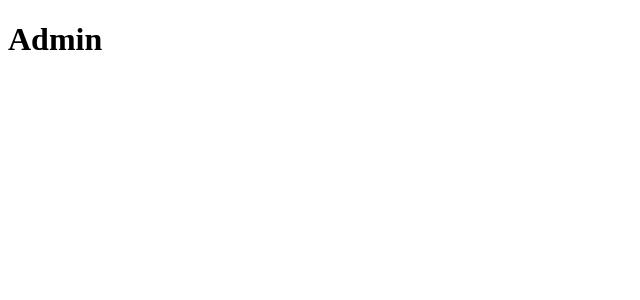
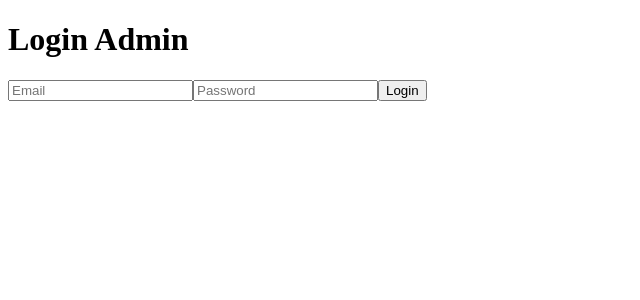
Before and after one commit to Elfeny7/newsapp-admin, a React (Vite) app: page /login in a window 1280 px wide. Shown: the top 300 px of the page, without its empty margins (0-640 px from the left). Built offline with nearby package versions, Linux system fonts and the light colour scheme.

Commit message:
feat(auth): login base logic

```diff
--- a/src/App.jsx
+++ b/src/App.jsx
@@ -1,10 +1,22 @@
+import { Routes, Route } from "react-router-dom";
+import Login from "./pages/Login";
+import Dashboard from "./pages/Dashboard";
+import ProtectedRoute from "./routes/ProtectedRoute";
+
 function App() {
-
   return (
-    <>
-      <h1>Admin</h1>
-    </>
-  )
+    <Routes>
+      <Route path="/login" element={<Login />} />
+      <Route
+        path="/"
+        element={
+          <ProtectedRoute>
+            <Dashboard />
+          </ProtectedRoute>
+        }
+      />
+    </Routes>
+  );
 }
 
-export default App
+export default App;
--- /dev/null
+++ b/src/api/axios.jsx
@@ -0,0 +1,18 @@
+import axios from "axios";
+
+const api = axios.create({
+  baseURL: "http://localhost:8000/api",
+  headers: {
+    "Content-Type": "application/json",
+  },
+});
+
+api.interceptors.request.use((config) => {
+  const token = localStorage.getItem("token");
+  if (token) {
+    config.headers.Authorization = `Bearer ${token}`;
+  }
+  return config;
+});
+
+export default api;
--- /dev/null
+++ b/src/context/AuthContext.jsx
@@ -0,0 +1,5 @@
+import { createContext } from "react";
+
+const AuthContext = createContext(null);
+
+export default AuthContext;
--- /dev/null
+++ b/src/context/AuthProvider.jsx
@@ -0,0 +1,35 @@
+import { useState, useEffect } from "react";
+import api from "../api/axios";
+import AuthContext from "./AuthContext";
+
+export function AuthProvider({ children }) {
+  const [user, setUser] = useState(null);
+  const [loading, setLoading] = useState(true);
+
+  useEffect(() => {
+    const token = localStorage.getItem("token");
+    if (token) {
+      api.get("/me")
+        .then((res) => setUser(res.data))
+        .catch(() => logout());
+    }
+    setLoading(false);
+  }, []);
+
+  const login = async (email, password) => {
+    const res = await api.post("/login", { email, password });
+    localStorage.setItem("token", res.data.data.token);
+    setUser(res.data.data,user);
+  };
+
+  const logout = () => {
+    localStorage.removeItem("token");
+    setUser(null);
+  };
+
+  return (
+    <AuthContext.Provider value={{ user, login, logout, loading }}>
+      {children}
+    </AuthContext.Provider>
+  );
+}
--- a/src/main.jsx
+++ b/src/main.jsx
@@ -1,9 +1,12 @@
-import { StrictMode } from 'react'
-import { createRoot } from 'react-dom/client'
-import App from './App.jsx'
+import ReactDOM from "react-dom/client";
+import { BrowserRouter } from "react-router-dom";
+import App from "./App";
+import { AuthProvider } from "./context/AuthProvider";
 
-createRoot(document.getElementById('root')).render(
-  <StrictMode>
-    <App />
-  </StrictMode>,
-)
+ReactDOM.createRoot(document.getElementById("root")).render(
+  <BrowserRouter>
+    <AuthProvider>
+      <App />
+    </AuthProvider>
+  </BrowserRouter>
+);
--- /dev/null
+++ b/src/pages/Dashboard.jsx
@@ -0,0 +1,3 @@
+export default function Dashboard() {
+  return <h1>Dashboard Admin</h1>;
+}
--- /dev/null
+++ b/src/pages/Login.jsx
@@ -0,0 +1,47 @@
+import { useState, useContext } from "react";
+import { useNavigate } from "react-router-dom";
+import AuthContext from "../context/AuthContext";
+
+export default function Login() {
+    const [email, setEmail] = useState("");
+    const [password, setPassword] = useState("");
+    const [error, setError] = useState("");
+    const navigate = useNavigate();
+    const { login } = useContext(AuthContext);
+
+    const handleSubmit = async (e) => {
+        e.preventDefault();
+        try {
+            await login(email, password);
+            navigate("/");
+        } catch (err) {
+            setError(err.response?.data?.message || "Login gagal");
+        }
+    };
+
+    return (
+        <div className="flex h-screen justify-center items-center">
+            <form onSubmit={handleSubmit} className="p-6 bg-white shadow rounded w-80">
+                <h1 className="text-xl mb-4">Login Admin</h1>
+                {error && <p className="text-red-500">{error}</p>}
+                <input
+                    type="email"
+                    placeholder="Email"
+                    value={email}
+                    onChange={(e) => setEmail(e.target.value)}
+                    className="border p-2 w-full mb-2"
+                />
+                <input
+                    type="password"
+                    placeholder="Password"
+                    value={password}
+                    onChange={(e) => setPassword(e.target.value)}
+                    className="border p-2 w-full mb-2"
+                />
+                <button type="submit" className="bg-blue-500 text-white p-2 w-full">
+                    Login
+                </button>
+            </form>
+        </div>
+    );
+}
--- /dev/null
+++ b/src/routes/ProtectedRoute.jsx
@@ -0,0 +1,11 @@
+import { useContext } from "react";
+import { Navigate } from "react-router-dom";
+import AuthContext from "../context/AuthContext";
+
+export default function ProtectedRoute({ children }) {
+  const { user, loading } = useContext(AuthContext);
+
+  if (loading) return <p>Loading...</p>;
+
+  return user ? children : <Navigate to="/login" />;
+}
```
Also changed, not shown: package.json (+7 -1 lines), 1 other file (tests, documents, lock files or other folders).
